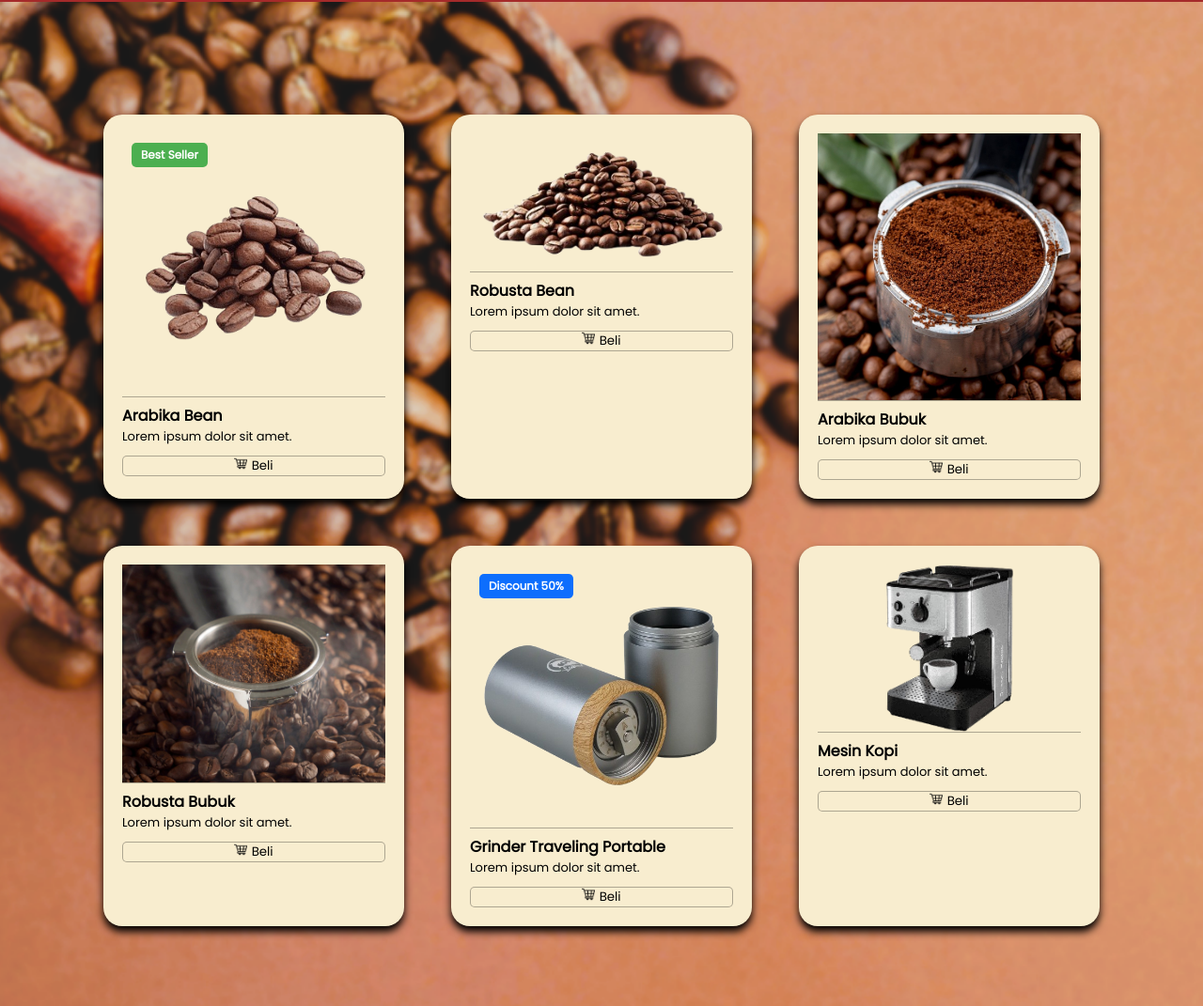
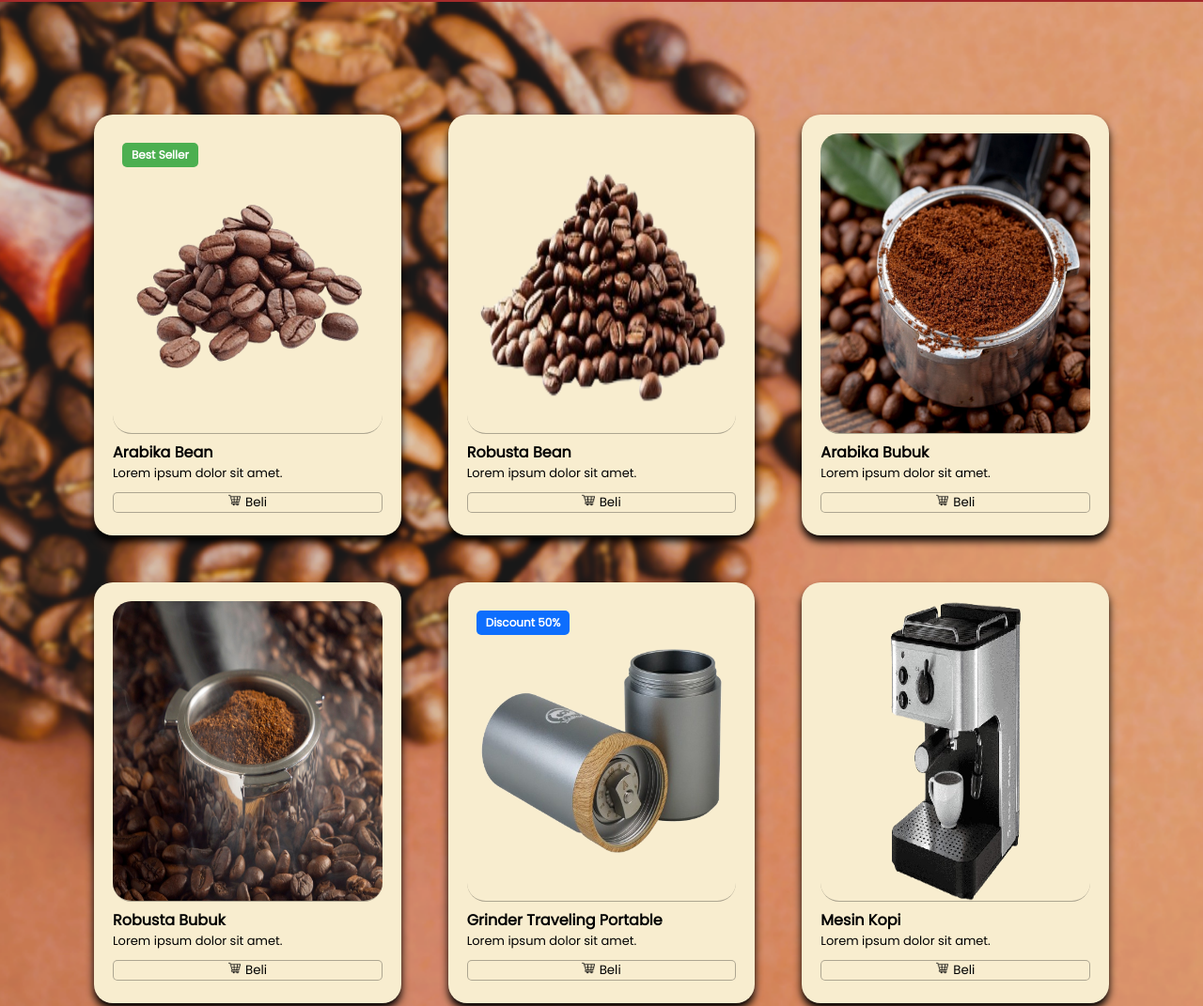
Before and after one commit to GhandyBhaskara/UTS-FrontEndWeb, a plain HTML site: page index.html in a window 1280 px wide. Shown: the part 2400-3471 px from the top of the page at 94% size. Drawn offline with nearby package versions, Linux system fonts and the light colour scheme.

Commit message:
Update style.css

```diff
--- a/style.css
+++ b/style.css
@@ -246,7 +246,9 @@
   gap: 50px;
 }
 .display-box {
+  flex: 1;
   width: 20rem;
+  height: 28rem;
   background-color: #f8edcf;
   border-radius: 20px;
   padding: 20px;
@@ -257,6 +259,8 @@
 }
 .product-img img {
   width: 100%;
+  height: 320px;
+  border-radius: 20px;
   border-bottom: 1px solid rgba(0, 0, 0, 0.3);
 }
 .label {
@@ -401,15 +405,16 @@
   .section {
     padding-top: 90px;
   }
+  #home::after {
+    display: none;
+  }
   .container1 {
     padding: 30px;
   }
   .tombol1 button {
     padding: 15px;
   }
-  #home::after {
-    display: none;
-  }
+
   .container2 {
     padding: 30px;
   }
```
